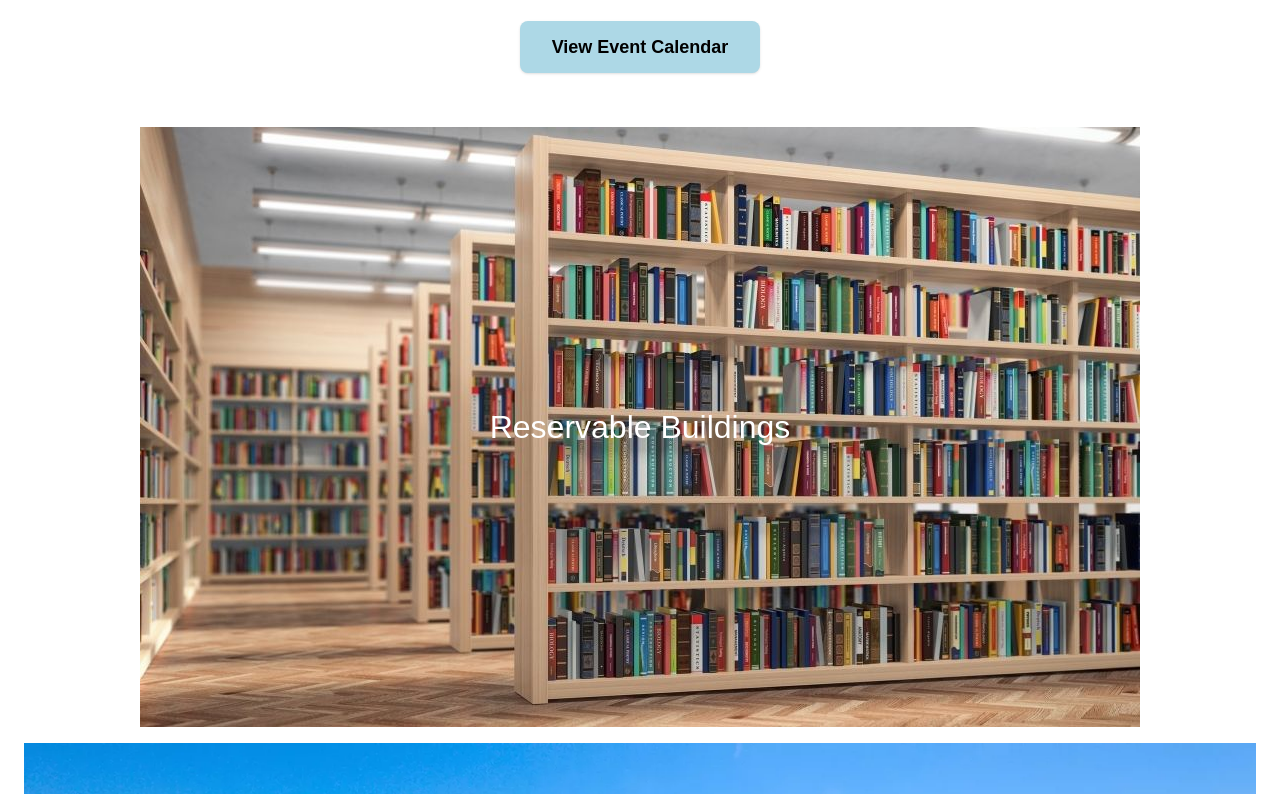
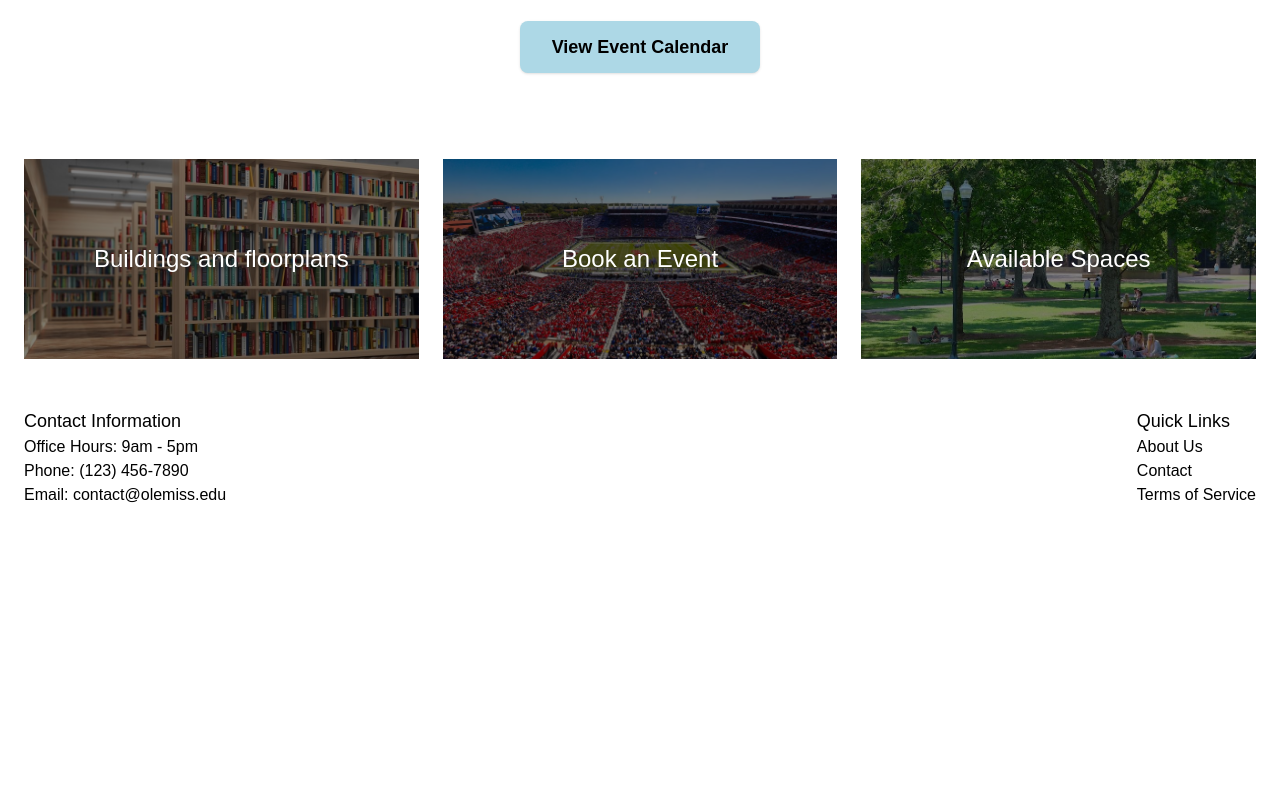
Before and after one commit to lappotts/final_event, a Next.js app: page / in a window 1280 px wide. Shown: the part 900-1694 px from the top of the page. After the commit the page ends 1431 px from the top, so only its background shows below. Built offline with nearby package versions, Linux system fonts and the light colour scheme.

Commit message:
changed bottom pictures

```diff
--- a/app/page.tsx
+++ b/app/page.tsx
@@ -40,38 +40,89 @@ export default function Home() {
         </section>
 
         {/* Images with overlay text section */}
-        <section className="flex flex-wrap justify-center gap-4 mt-12">
-          <div className="relative w-1/3 md:w-1/4">
+
+<section
+  style={{
+    display: 'grid',
+    gridTemplateColumns: 'repeat(3, 1fr)',
+    gap: '1.5rem',
+    marginTop: '2rem',
+  }}
+>
+  <Link href="/buildings-and-floorplans">
+    <div style={{ position: 'relative', cursor: 'pointer' }}>
       <img
         src="/images/library.png"
-              alt="Library"
-              className="object-cover custom-image"
+        alt="Buildings and floorplans"
+        style={{ width: '100%', objectFit: 'cover', height: '200px' }}
       />
-            <div className="absolute inset-0 flex items-center justify-center bg-black bg-opacity-50">
-              <p style={{ color: 'white', fontSize: '2rem' }} className="text-lg">Reservable Buildings</p>
+      <div style={{
+        position: 'absolute',
+        top: 0,
+        left: 0,
+        width: '100%',
+        height: '100%',
+        display: 'flex',
+        alignItems: 'center',
+        justifyContent: 'center',
+        backgroundColor: 'rgba(0, 0, 0, 0.5)',
+        color: 'white'
+      }}>
+        <p style={{ fontSize: '1.5rem' }}>Buildings and floorplans</p>
       </div>
     </div>
-          <div className="relative w-1/3 md:w-1/4">
+  </Link>
+
+  <Link href="/book-an-event">
+    <div style={{ position: 'relative', cursor: 'pointer' }}>
       <img
         src="/images/stadium.png"
-              alt="Stadium"
-              className="object-cover custom-image"
+        alt="Book an Event"
+        style={{ width: '100%', objectFit: 'cover', height: '200px' }}
       />
-            <div className="absolute inset-0 flex items-center justify-center bg-black bg-opacity-50">
-              <p style={{ color: 'white', fontSize: '2rem' }} className="text-lg">Book an Event</p>
+      <div style={{
+        position: 'absolute',
+        top: 0,
+        left: 0,
+        width: '100%',
+        height: '100%',
+        display: 'flex',
+        alignItems: 'center',
+        justifyContent: 'center',
+        backgroundColor: 'rgba(0, 0, 0, 0.5)',
+        color: 'white'
+      }}>
+        <p style={{ fontSize: '1.5rem' }}>Book an Event</p>
       </div>
     </div>
-          <div className="relative w-1/3 md:w-1/4">
+  </Link>
+
+  <Link href="/available-spaces">
+    <div style={{ position: 'relative', cursor: 'pointer' }}>
       <img
-              src="/images/building.png"
-              alt="Event Space"
-              className="object-cover custom-image"
+        src="/images/grove.png"
+        alt="Available Spaces"
+        style={{ width: '100%', objectFit: 'cover', height: '200px' }}
       />
-            <div className="absolute inset-0 flex items-center justify-center bg-black bg-opacity-50">
-              <p style={{ color: 'white', fontSize: '2rem' }} className="text-lg">Event Space</p>
+      <div style={{
+        position: 'absolute',
+        top: 0,
+        left: 0,
+        width: '100%',
+        height: '100%',
+        display: 'flex',
+        alignItems: 'center',
+        justifyContent: 'center',
+        backgroundColor: 'rgba(0, 0, 0, 0.5)',
+        color: 'white'
+      }}>
+        <p style={{ fontSize: '1.5rem' }}>Available Spaces</p>
       </div>
     </div>
+  </Link>
 </section>
+
+
       </main>
 
       {/* Footer at the bottom */}
```
Also changed, not shown: public/images/grove.png (added). Lines whose indentation alone changed are shown as unchanged.
